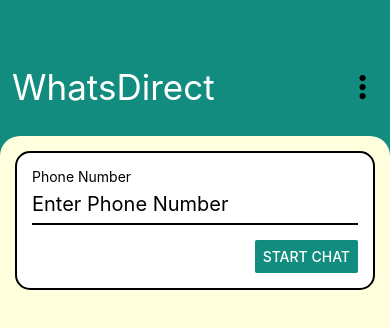
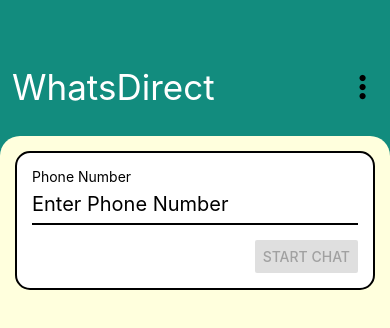
Before and after one commit to kanagu555/WhatsDirect, a React Native app: screen / in a window 390 px wide. Shown: the top 328 px of the page. Built offline with nearby package versions, Linux system fonts and the light colour scheme.

Commit message:
added condition for button disable

```diff
--- a/components/WhatsForm.js
+++ b/components/WhatsForm.js
@@ -20,7 +20,7 @@
   const handleSendChat = () => {
     const URL = `https://api.whatsapp.com/send/?phone=91-${phoneNumber}&text=Hello`;
     Linking.openURL(URL);
-    setPhoneNumber("");
+        setPhoneNumber("");
   };
 
   return (
@@ -35,7 +35,12 @@
         onChangeText={handlePhoneNumber}
       />
       <View style={styles.buttonStyle}>
-        <Button color={"#128c7e"} title="Start chat" onPress={handleSendChat} />
+        <Button
+          color={"#128c7e"}
+          title="Start chat"
+          onPress={handleSendChat}
+          disabled={phoneNumber.length ? false : true}
+        />
       </View>
     </View>
   );
```
